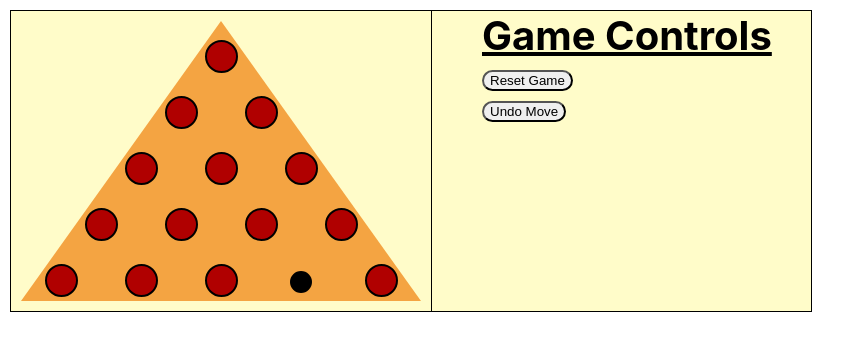
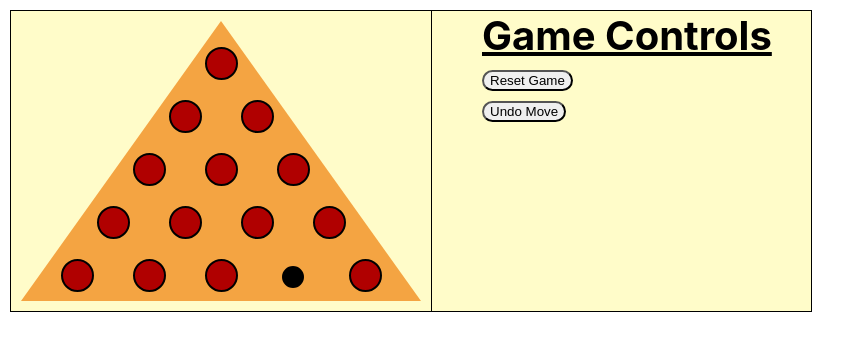
Before and after one commit to joshbrooklyn/cracker-barrell, a React (Create React App) app: page / in a window 1280 px wide. Shown: the top 350 px of the page, without its empty margins (0-865 px from the left). Built offline with nearby package versions, Linux system fonts and the light colour scheme.

Commit message:
cheanged peg spacing

```diff
--- a/src/index.css
+++ b/src/index.css
@@ -44,7 +44,7 @@ code {
 	top: 20px;
 	left: 20px;
 	position:absolute;
-	padding-top:20px;
+	padding-top:27px;
 	//visibility:hidden;
 	//background-color:purple;
 }
--- a/src/index.js
+++ b/src/index.js
@@ -50,13 +50,13 @@ class Board extends React.Component {
 
 	  for (let i = 0; i <= 4; i++) {
 	  	let col = [];
-	  	let rowPadding = (400/2 - (40 * (i + 1))) + 1;
-	  	let rowWidth = 80 * (i + 1);
+	  	let rowPadding = (400/2 - (36 * (i + 1))) + 1;
+	  	let rowWidth = 72 * (i + 1);
 	  	let cellwidth = rowWidth / (i + 1);
 
 	  	const rowStyles = {
 	  		marginLeft: rowPadding + 'px',
-	  		height: "56px",
+	  		height: "53px",
 	  		backgroundColor:"transparent",
 	  		//border: "1px solid black",
 	  		borderBottom: "none",
```
